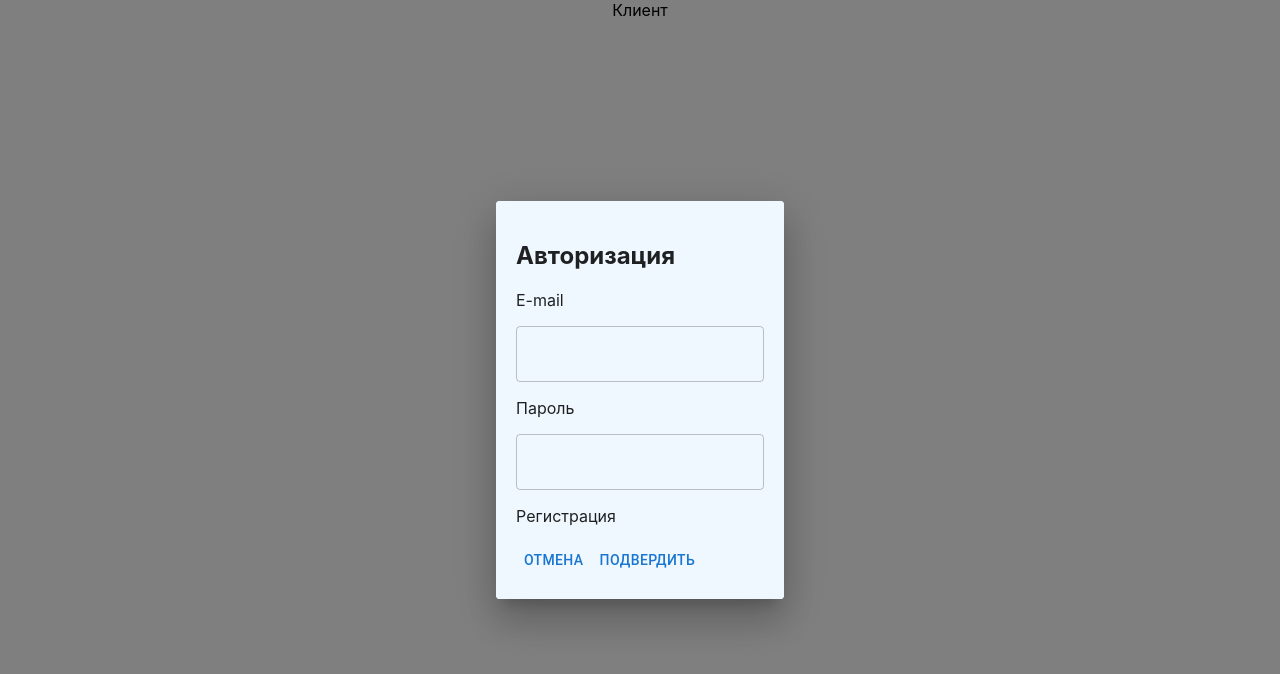
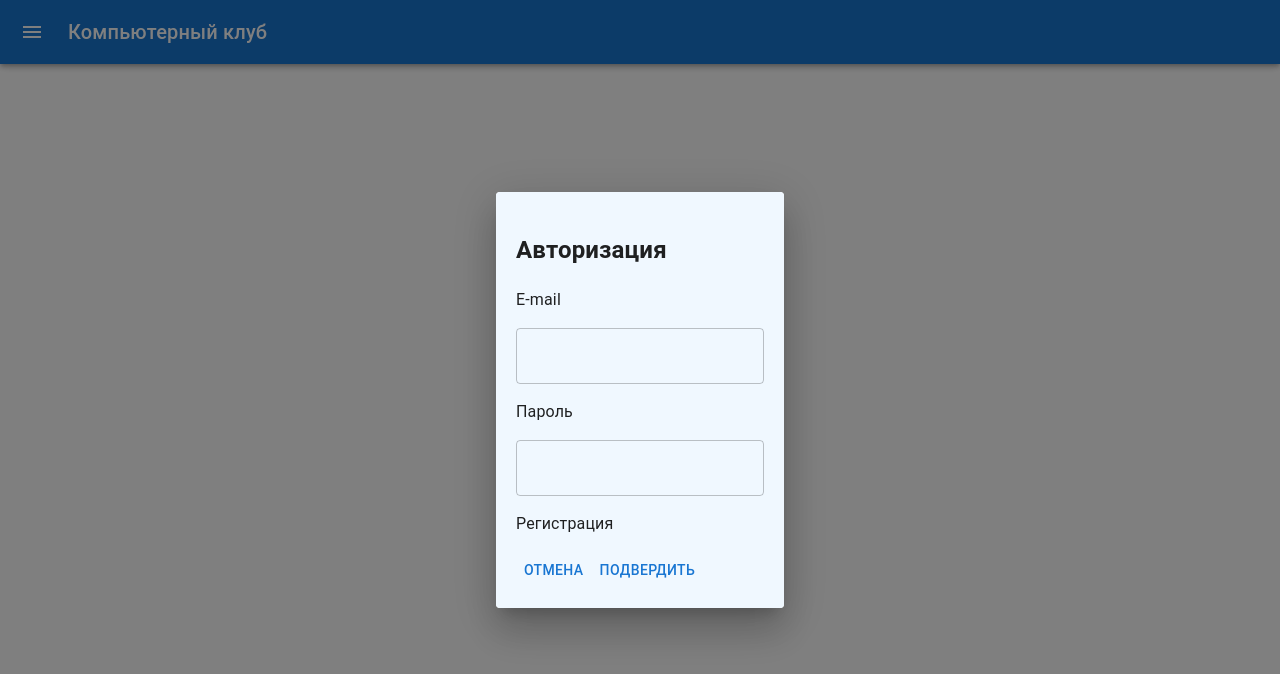
Before and after one commit to MrSnakeWorld/PClubFront, a React (Create React App) app: page / in a window 1280 px wide. Shown: the top 674 px of the page. Built offline with nearby package versions, Linux system fonts and the light colour scheme.

Commit message:
Добавил header

```diff
--- a/package.json
+++ b/package.json
@@ -5,6 +5,7 @@
   "dependencies": {
     "@emotion/react": "^11.7.1",
     "@emotion/styled": "^11.6.0",
+    "@mui/icons-material": "^5.2.5",
     "@mui/material": "^5.2.5",
     "@mui/styles": "^5.2.3",
     "@testing-library/jest-dom": "^5.16.1",
--- a/src/App.tsx
+++ b/src/App.tsx
@@ -1,10 +1,11 @@
 import React from 'react';
+import Main from './pages/Main/Main';
 import './App.css';
-import Main from './pages/Main/Main';
 
 function App() {
   return (
     <div className="App">
+
       <Main/>
     </div>
   );
--- /dev/null
+++ b/src/components/AppHeader/AppHeader.css
@@ -0,0 +1,4 @@
+.app-header {
+  height: 300px;
+  background-color: gainsboro;
+}
--- a/src/components/AppHeader/AppHeader.tsx
+++ b/src/components/AppHeader/AppHeader.tsx
@@ -1,10 +1,133 @@
-import {Drawer} from '@mui/material';
-import React from 'react';
+import * as React from 'react';
+import { styled, useTheme } from '@mui/material/styles';
+import Box from '@mui/material/Box';
+import Drawer from '@mui/material/Drawer';
+import CssBaseline from '@mui/material/CssBaseline';
+import MuiAppBar, { AppBarProps as MuiAppBarProps } from '@mui/material/AppBar';
+import Toolbar from '@mui/material/Toolbar';
+import List from '@mui/material/List';
+import Typography from '@mui/material/Typography';
+import Divider from '@mui/material/Divider';
+import IconButton from '@mui/material/IconButton';
+import MenuIcon from '@mui/icons-material/Menu';
+import ChevronLeftIcon from '@mui/icons-material/ChevronLeft';
+import ChevronRightIcon from '@mui/icons-material/ChevronRight';
+import ListItem from '@mui/material/ListItem';
+import ListItemIcon from '@mui/material/ListItemIcon';
+import ListItemText from '@mui/material/ListItemText';
+import InboxIcon from '@mui/icons-material/MoveToInbox';
+import MailIcon from '@mui/icons-material/Mail';
 
-const AppHeader = () => {
+const drawerWidth = 240;
+
+interface IAppBarProps extends MuiAppBarProps {
+  open?: boolean;
+}
+
+interface IAppHeaderProps {
+  barElements: string[]
+}
+
+const AppBar = styled(MuiAppBar, {
+  shouldForwardProp: (prop) => prop !== 'open',
+})<IAppBarProps>(({ theme, open }) => ({
+  transition: theme.transitions.create(['margin', 'width'], {
+    easing: theme.transitions.easing.sharp,
+    duration: theme.transitions.duration.leavingScreen,
+  }),
+  ...(open && {
+    width: `calc(100% - ${drawerWidth}px)`,
+    marginLeft: `${drawerWidth}px`,
+    transition: theme.transitions.create(['margin', 'width'], {
+      easing: theme.transitions.easing.easeOut,
+      duration: theme.transitions.duration.enteringScreen,
+    }),
+  }),
+}));
+
+const DrawerHeader = styled('div')(({ theme }) => ({
+  display: 'flex',
+  alignItems: 'center',
+  padding: theme.spacing(0, 1),
+  // necessary for content to be below app bar
+  ...theme.mixins.toolbar,
+  justifyContent: 'flex-end',
+}));
+
+export default function AppHeader({barElements}: IAppHeaderProps) {
+  const theme = useTheme();
+  const [open, setOpen] = React.useState(false);
+
+  const handleDrawerOpen = () => {
+    setOpen(true);
+  };
+
+  const handleDrawerClose = () => {
+    setOpen(false);
+  };
+
   return (
-    <Drawer>
+    <Box sx={{ display: 'flex' }}>
+      <CssBaseline />
+      <AppBar position="fixed" open={open}>
+        <Toolbar>
+          <IconButton
+            color="inherit"
+            aria-label="open drawer"
+            onClick={handleDrawerOpen}
+            edge="start"
+            sx={{ mr: 2, ...(open && { display: 'none' }) }}
+          >
+            <MenuIcon />
+          </IconButton>
+          <Typography variant="h6" noWrap component="div">
+            Компьютерный клуб
+          </Typography>
+        </Toolbar>
+      </AppBar>
+      <Drawer
+        sx={{
+          width: drawerWidth,
+          flexShrink: 0,
+          '& .MuiDrawer-paper': {
+            width: drawerWidth,
+            boxSizing: 'border-box',
+          },
+        }}
+        variant="persistent"
+        anchor="left"
+        open={open}
+      >
+        <DrawerHeader>
+          <IconButton onClick={handleDrawerClose}>
+            {theme.direction === 'ltr' ? <ChevronLeftIcon /> : <ChevronRightIcon />}
+          </IconButton>
+        </DrawerHeader>
+        <Divider />
+        <List>
+          {barElements.map((text) => (
+            <ListItem button key={text}>
+              <ListItemText primary={text} />
+            </ListItem>
+          ))}
+        </List>
+      </Drawer>
+    </Box>
+  );
+}
 
-    </Drawer>
-  )
-}
+
+// const AppHeader = () => {
+//   return (
+//     <div className="app-header">
+//       <Drawer
+//         anchor='left'
+
+//       >
+
+//       </Drawer>
+//     </div>
+//   )
+// }
+
+// export default AppHeader;
--- a/src/pages/Admin/Admin.tsx
+++ /dev/null
@@ -1,13 +0,0 @@
-import React from 'react';
-import {Grid} from '@mui/material';
-
-const Admin = () => {
-
-  return (
-    <Grid>
-      Админ
-    </Grid>
-  )
-}
-
-export default Admin;
--- a/src/pages/Client/Client.tsx
+++ /dev/null
@@ -1,13 +0,0 @@
-import React from 'react';
-import {Grid} from '@mui/material';
-
-const Client = () => {
-
-  return (
-    <Grid>
-      Клиент
-    </Grid>
-  )
-}
-
-export default Client;
--- a/src/pages/Main/Main.tsx
+++ b/src/pages/Main/Main.tsx
@@ -1,19 +1,19 @@
 import {Dialog} from '@mui/material';
 import React, {useState} from 'react';
+import AppHeader from '../../components/AppHeader/AppHeader';
 import AuthDialog from '../../components/AuthDialog/AuthDialog';
 import useToggle from '../../hooks/useToggle';
-import Admin from '../Admin/Admin';
-import Client from '../Client/Client';
 import './Main.css';
 
 const Main = () => {
   // const [isOpen, setIsOpen] = useState<boolean>(true);
   const [open, toggleOpen] = useToggle(true);
   const [permission, setPermission] = useState('Client');
-  console.log(permission);
+  const barElements = ['О нас', 'Запись', 'Компьютеры', 'Список клиентов', 'Контакты'];
+
   return (
     <div>
-      {permission === 'Client' ? <Client/> : <Admin/>}
+      <AppHeader barElements={barElements}/>
       <AuthDialog
         setPermission={setPermission}
         open={open}
```
Also changed, not shown: src/components/AppHeader/icon.svg (added), src/pages/Admin/Admin.css (deleted), src/pages/Client/Client.css (deleted), 1 other file (tests, documents, lock files or other folders).
